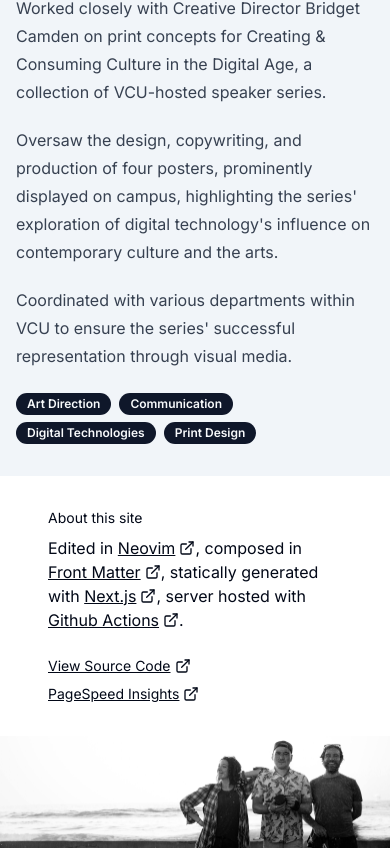
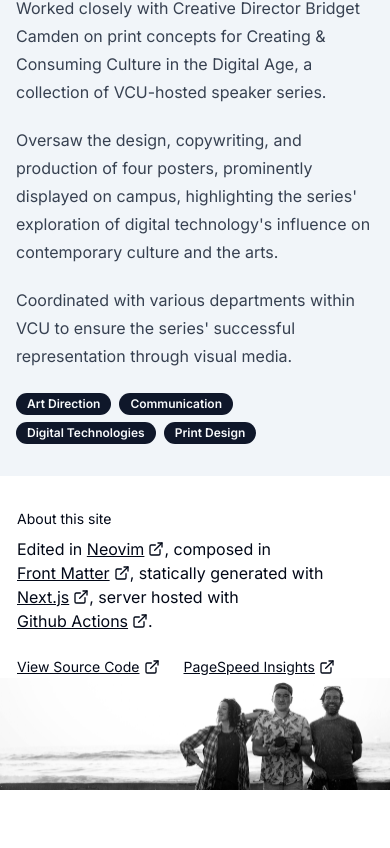
Before and after one commit to josephdburdick/j0e.me, a Next.js app: page / in a window 390 px wide. Shown: the part 6692-7540 px from the top of the page. After the commit the page ends 7482 px from the top, so only its background shows below. Built offline with nearby package versions, Linux system fonts and the light colour scheme; no server answers.

Commit message:
Minor padding tweak to About section

```diff
--- a/src/app/_content/About.tsx
+++ b/src/app/_content/About.tsx
@@ -21,9 +21,9 @@ export default function Footer() {
   ]
   return (
     <div className="relative flex flex-col items-center bg-white">
-      <div className="container z-10 items-center lg:absolute lg:flex lg:h-full">
+      <div className="container z-10 mt-8 w-full items-center lg:absolute lg:mt-0 lg:flex lg:h-full">
         <div className="grid gap-4 lg:grid-cols-2">
-          <div className="space-y-2 rounded-3xl p-8 backdrop-blur-md dark:text-black xl:p-16">
+          <div className="space-y-2 rounded-3xl border border-white backdrop-blur-md dark:text-black lg:p-8 xl:p-16">
             <div className="text-sm">About this site</div>
             <p>
               Edited in{" "}
```
